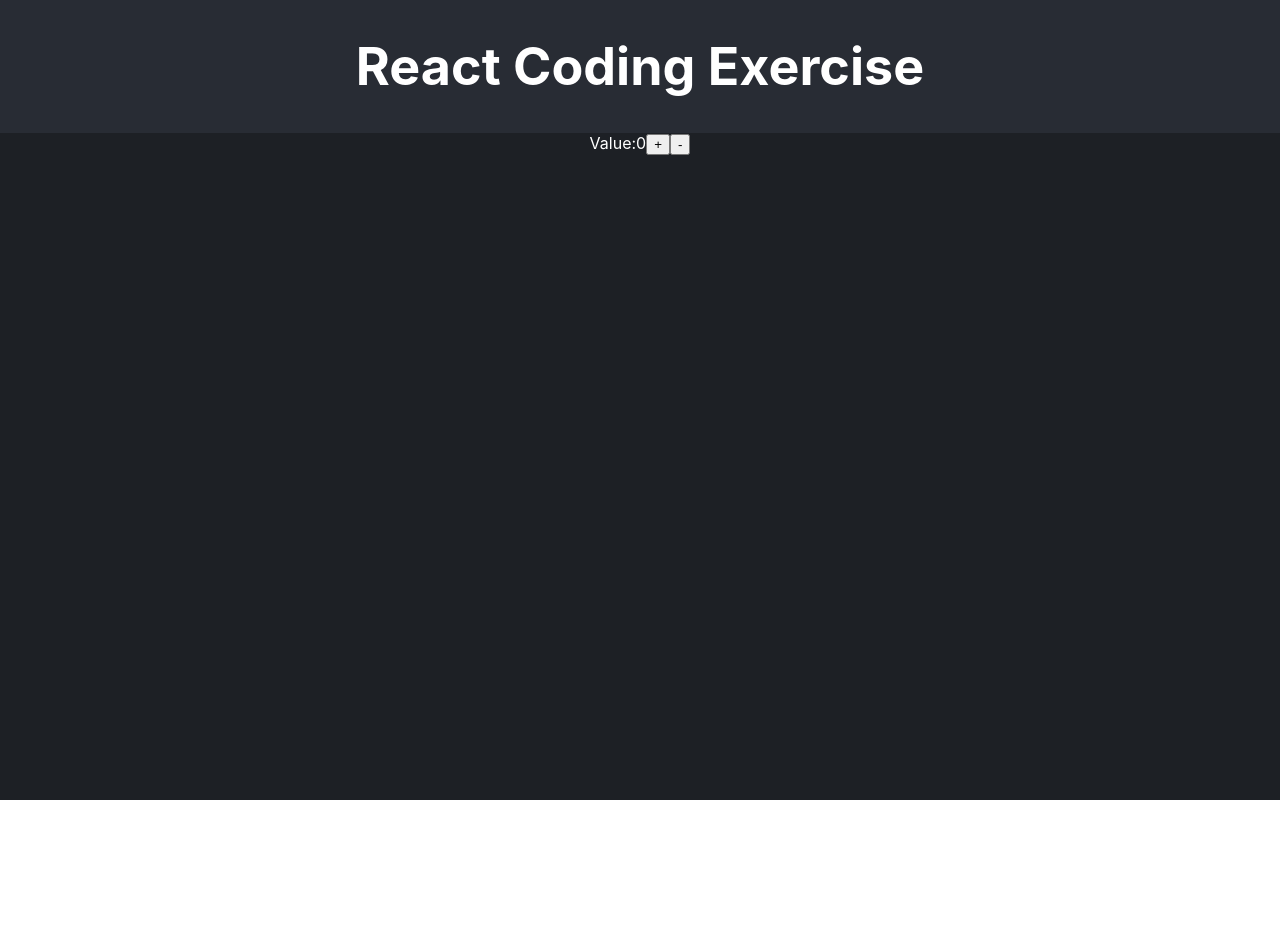
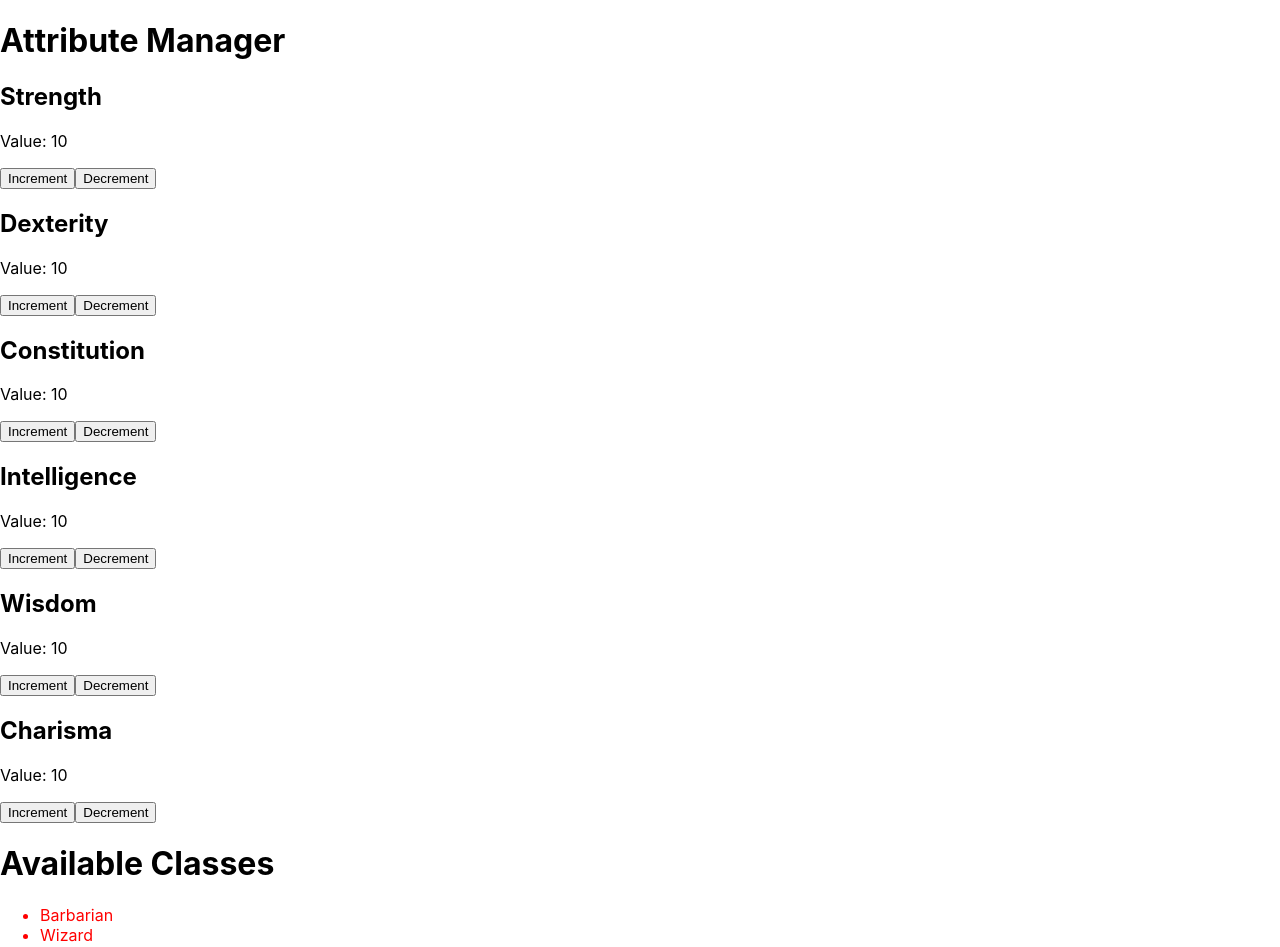
Before and after one commit to vaibhavdixit107/recruiting-webapp-character, a React (Create React App) app: page / in a window 1280 px wide. Shown: the top 947 px of the page. Before the commit the page ends 800 px from the top, so only its background shows below. Built offline with nearby package versions, Linux system fonts and the light colour scheme.

Commit message:
Add 1-3 features

```diff
--- /dev/null
+++ b/src/Attributes.jsx
@@ -0,0 +1,85 @@
+import React, { useState } from "react";
+import { ATTRIBUTE_LIST, CLASS_LIST } from "./consts";
+
+function CharacterSheet(){
+    const [attributes, setAttributes] = useState({
+        Strength: 10,
+        Dexterity: 10,
+        Constitution: 10,
+        Intelligence: 10,
+        Wisdom: 10,
+        Charisma: 10
+    })
+
+    const [selectedClass, setSelectedClass] = useState(null);
+
+      const handleIncrement = (attribute) => {
+        setAttributes((prevAttributes) => ({
+          ...prevAttributes,
+          [attribute]: prevAttributes[attribute] + 1
+        }));
+      };
+
+      const handleDecrement = (attribute) => {
+        setAttributes((prevAttributes) => ({
+          ...prevAttributes,
+          [attribute]: prevAttributes[attribute] - 1
+        }));
+      };
+      const meetsClassRequirements = (className) => {
+        const classRequirements = CLASS_LIST[className];
+        for (const attribute in classRequirements) {
+          if (attributes[attribute] < classRequirements[attribute]) {
+            return false;
+          }
+        }
+        return true;
+      };
+
+
+      return (
+        <div>
+          <h1>Attribute Manager</h1>
+          <div>
+            {ATTRIBUTE_LIST.map((attribute) => (
+              <div key={attribute}>
+                <h2>{attribute}</h2>
+                <p>Value: {attributes[attribute]}</p>
+                <button onClick={() => handleIncrement(attribute)}>Increment</button>
+                <button onClick={() => handleDecrement(attribute)}>Decrement</button>
+              </div>
+            ))}
+          </div>
+          <h1>Available Classes</h1>
+          <ul>
+            {Object.keys(CLASS_LIST).map((className) => (
+              <li
+                key={className}
+                style={{
+                  color: meetsClassRequirements(className) ? 'green' : 'red',
+                  fontWeight: meetsClassRequirements(className) ? 'bold' : 'normal',
+                  cursor: 'pointer'
+                }}
+                onClick={() => setSelectedClass(className)}
+              >
+                {className}
+              </li>
+            ))}
+          </ul>
+          {selectedClass && (
+            <div>
+              <h2>Minimum Requirements for {selectedClass}</h2>
+              <ul>
+                {Object.keys(CLASS_LIST[selectedClass]).map((attribute) => (
+                  <li key={attribute}>
+                    {attribute}: {CLASS_LIST[selectedClass][attribute]}
+                  </li>
+                ))}
+              </ul>
+            </div>
+          )}
+        </div>
+      );
+}
+
+export default CharacterSheet;
--- a/src/index.js
+++ b/src/index.js
@@ -2,12 +2,13 @@
 import ReactDOM from 'react-dom/client';
 import './index.css';
 import App from './App';
+import CharacterSheet from './Attributes'
 import reportWebVitals from './reportWebVitals';
 
 const root = ReactDOM.createRoot(document.getElementById('root'));
 root.render(
   <React.StrictMode>
-    <App />
+    <CharacterSheet />
   </React.StrictMode>
 );
 
```
